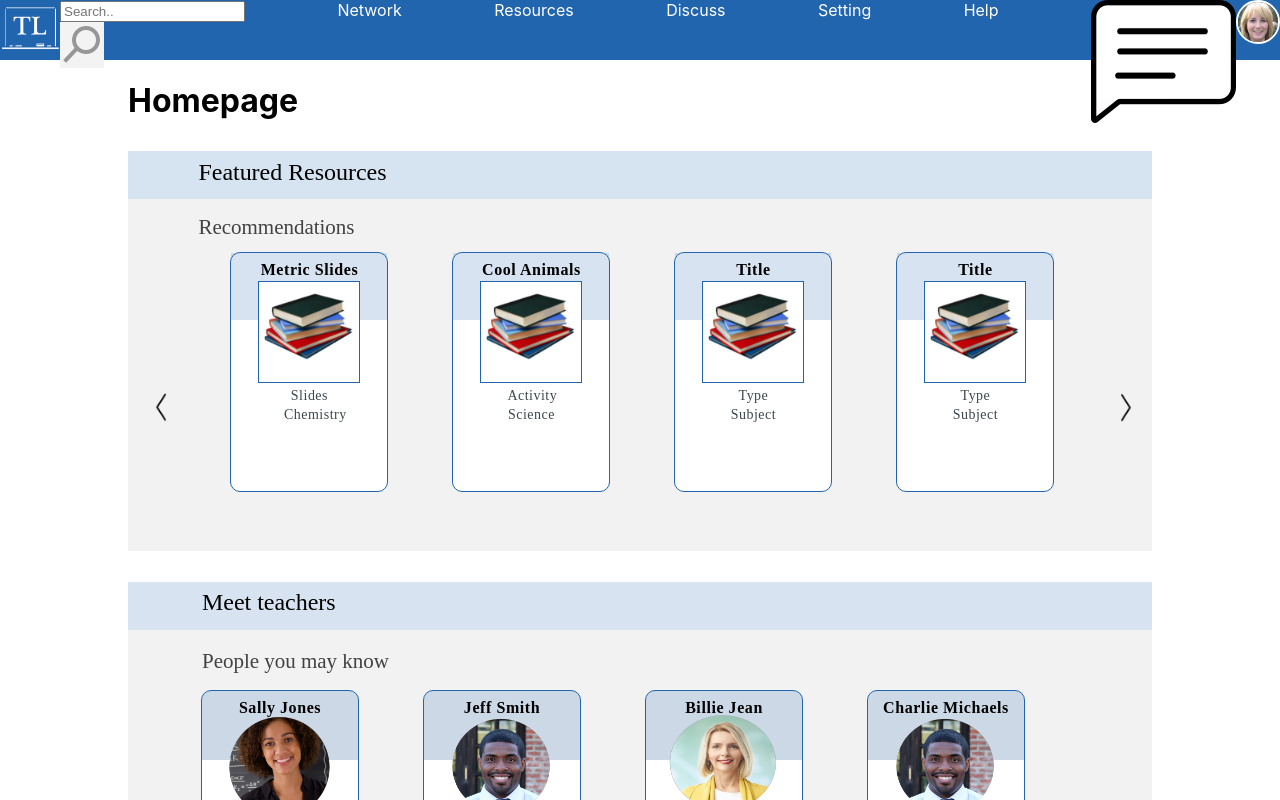
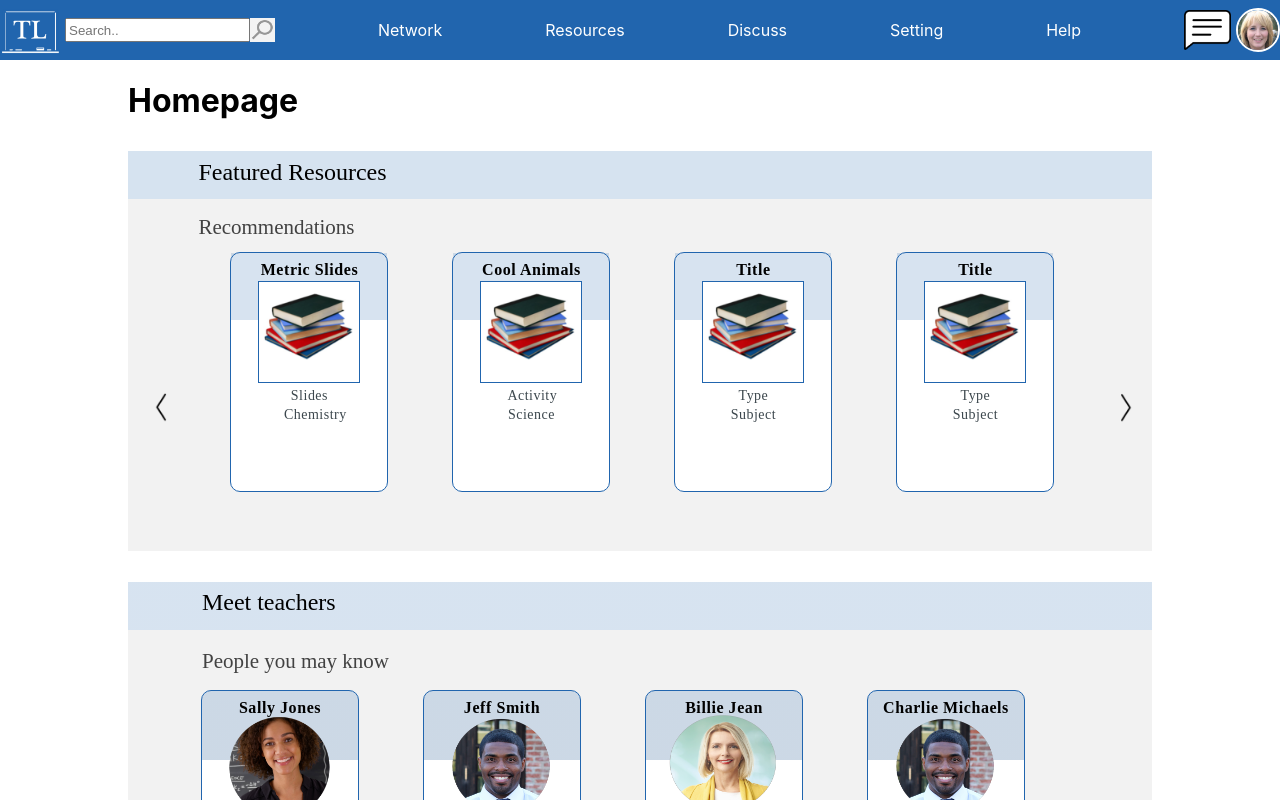
Before and after one commit to jlendle11/teachers-lounge, a React (Create React App) app: page / in a window 1280 px wide. Shown: the top 800 px of the page. Built offline with nearby package versions, Linux system fonts and the light colour scheme.

Commit message:
clean up nav bar if needed

```diff
--- a/src/components/Nav/Nav.css
+++ b/src/components/Nav/Nav.css
@@ -5,6 +5,7 @@
     width: 100%;
     height: 60px;
     background-color: #2165ae;
+    align-items: center;
 }
 
 img.tl-logo {
@@ -27,12 +28,23 @@ img.tl-logo {
     height: 24px;
 }
 
-div.search-button {
+.search-button {
     display: flex;
     flex-direction: row;
     width: 25px;
     height: 24px;
     background-color: #f3f3f3
+}
+
+.search-button-bar {
+    display: flex;
+    flex-direction: row;
+    align-items: center;
+    margin-left: 5px;
+}
+
+.search-text {
+    height: 18px;
 }
 
 div.nav-links {
@@ -109,11 +121,12 @@ div.help {
     text-align: center;
 }
 
-div.chat-icon-bubble {
+.chat-icon-bubble {
     display: flex;
     flex-direction: row;
     width: 47px;
     height: 40px;
+    margin-right: 5px;
 }
 
 .nav-profile-pic {
--- a/src/components/Nav/index.js
+++ b/src/components/Nav/index.js
@@ -16,7 +16,7 @@ function Nav() {
       </div>
 
       <div className='search-button-bar'>
-        <input type="text" placeholder="Search.." />
+        <input type="text" placeholder="Search.."  className="search-text"/>
         <img className='search-button' src={Search} alt='search'></img>
       </div>
 
```
